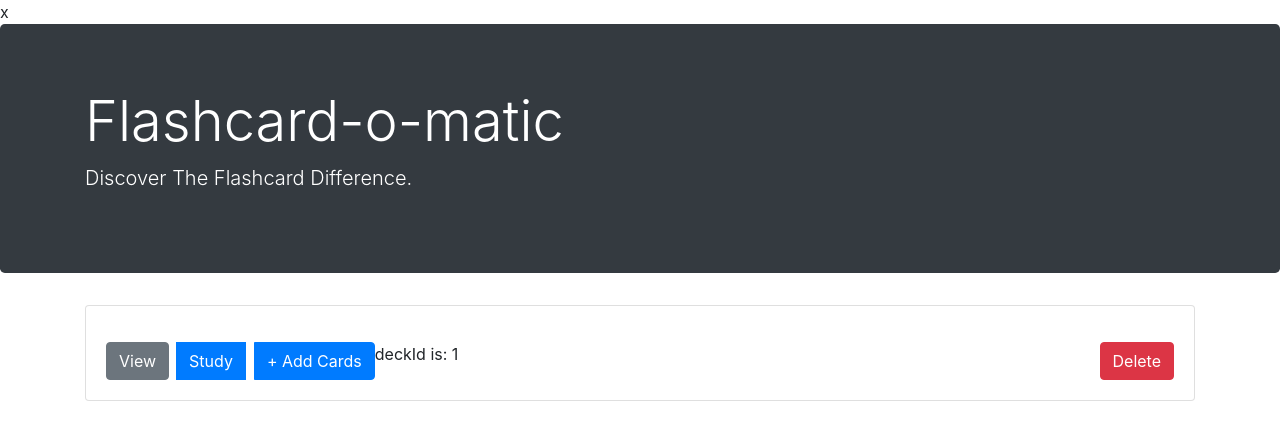
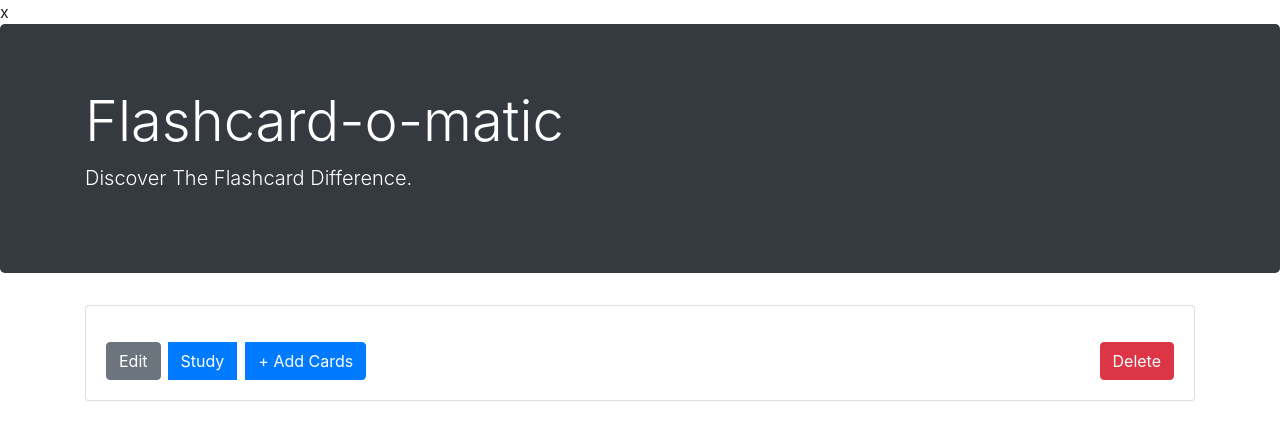
Before and after one commit to BrianHook1183/Flashcards_React, a React (Create React App) app: page /decks/1 in a window 1280 px wide. Shown: the top 440 px of the page. Built offline with nearby package versions, Linux system fonts and the light colour scheme; no server answers; a web font is replaced by a local one.

Commit message:
conditional deck buttons | edit button links

```diff
--- a/src/Decks/Deck.js
+++ b/src/Decks/Deck.js
@@ -7,7 +7,7 @@ function Deck({ id, name, description }) {
       <div className="card-body">
         <h5 className="card-title">{name}</h5>
         <p className="card-text">{description}</p>
-        <DeckOptions />
+        <DeckOptions id={id} />
       </div>
     </div>
   );
--- a/src/Decks/DeckOptions.js
+++ b/src/Decks/DeckOptions.js
@@ -2,15 +2,34 @@ import React from "react";
 import { useParams } from "react-router-dom";
 import { Link } from "react-router-dom";
 
-function DeckOptions() {
-  // TODO needs to read route params
+function DeckOptions({ id }) {
   const { deckId } = useParams();
+  let buttonView = null;
+  let buttonEdit = null;
+  let buttonAddCards = null;
 
-  const addCards = deckId ? (
-    <button type="button" className="btn btn-primary ml-2">
-      + Add Cards
-    </button>
-  ) : null;
+  if (deckId) {
+    buttonEdit = (
+      <Link to={`/decks/${deckId}/edit`}>
+        <button type="button" className="btn btn-secondary mr-2">
+          Edit
+        </button>
+      </Link>
+    );
+    buttonAddCards = (
+      <button type="button" className="btn btn-primary ml-2">
+        + Add Cards
+      </button>
+    );
+  } else {
+    buttonView = (
+      <Link to={`/decks/${id}`}>
+        <button type="button" className="btn btn-secondary mr-2">
+          View
+        </button>
+      </Link>
+    );
+  }
 
   return (
     <div
@@ -19,15 +38,14 @@ function DeckOptions() {
       aria-label="Deck Options"
     >
       <div className="btn-group" role="group" aria-label="View/Study group">
-        <Link to="/decks/5">
-          <button type="button" className="btn btn-secondary mr-2">
-            View
-          </button>
-        </Link>
+        {buttonView}
+        {buttonEdit}
+
         <button type="button" className="btn btn-primary">
           Study
         </button>
-        {addCards} deckId is: {deckId}
+
+        {buttonAddCards}
       </div>
       <div className="btn-group" role="group" aria-label="Delete group">
         <button type="button" className="btn btn-danger">
```
